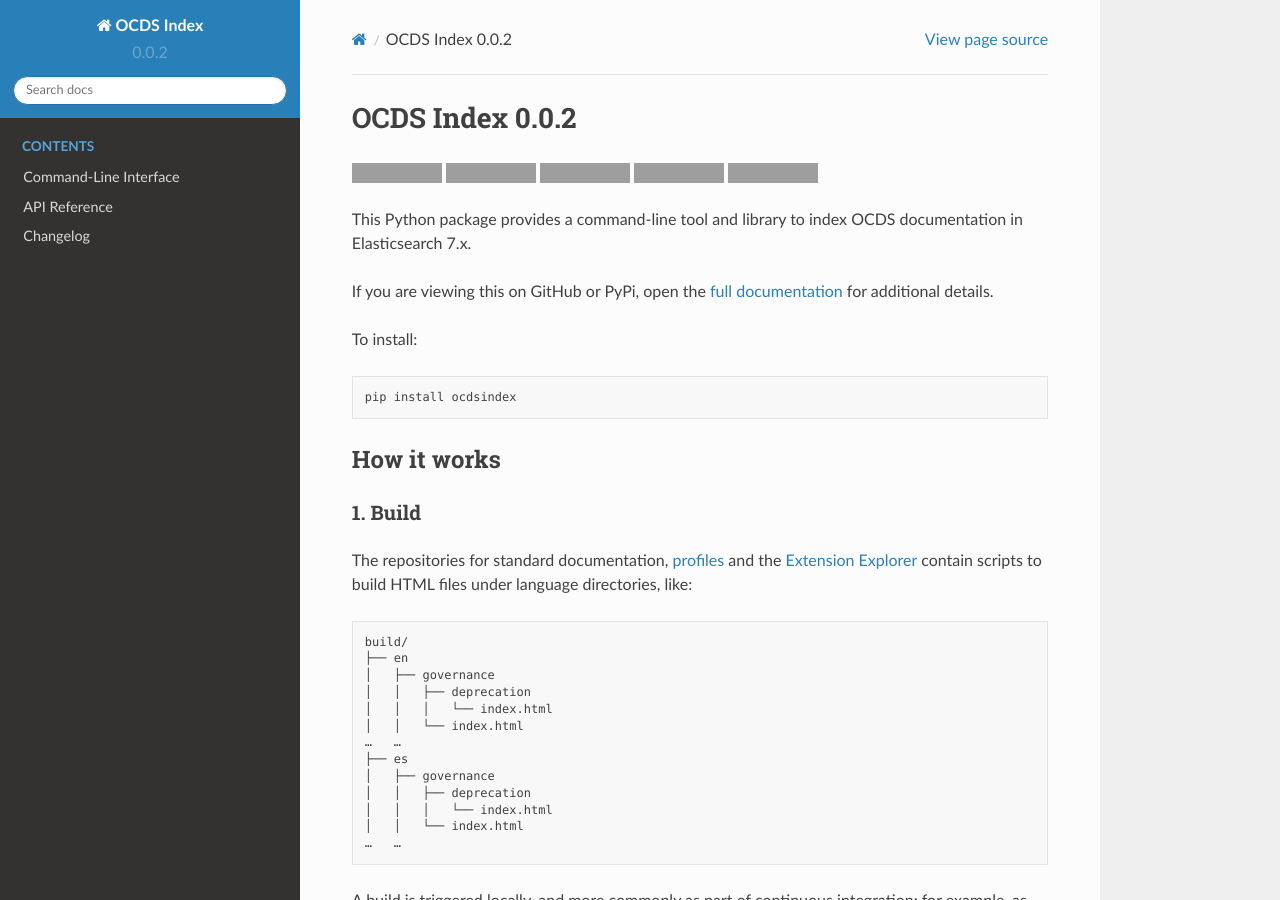
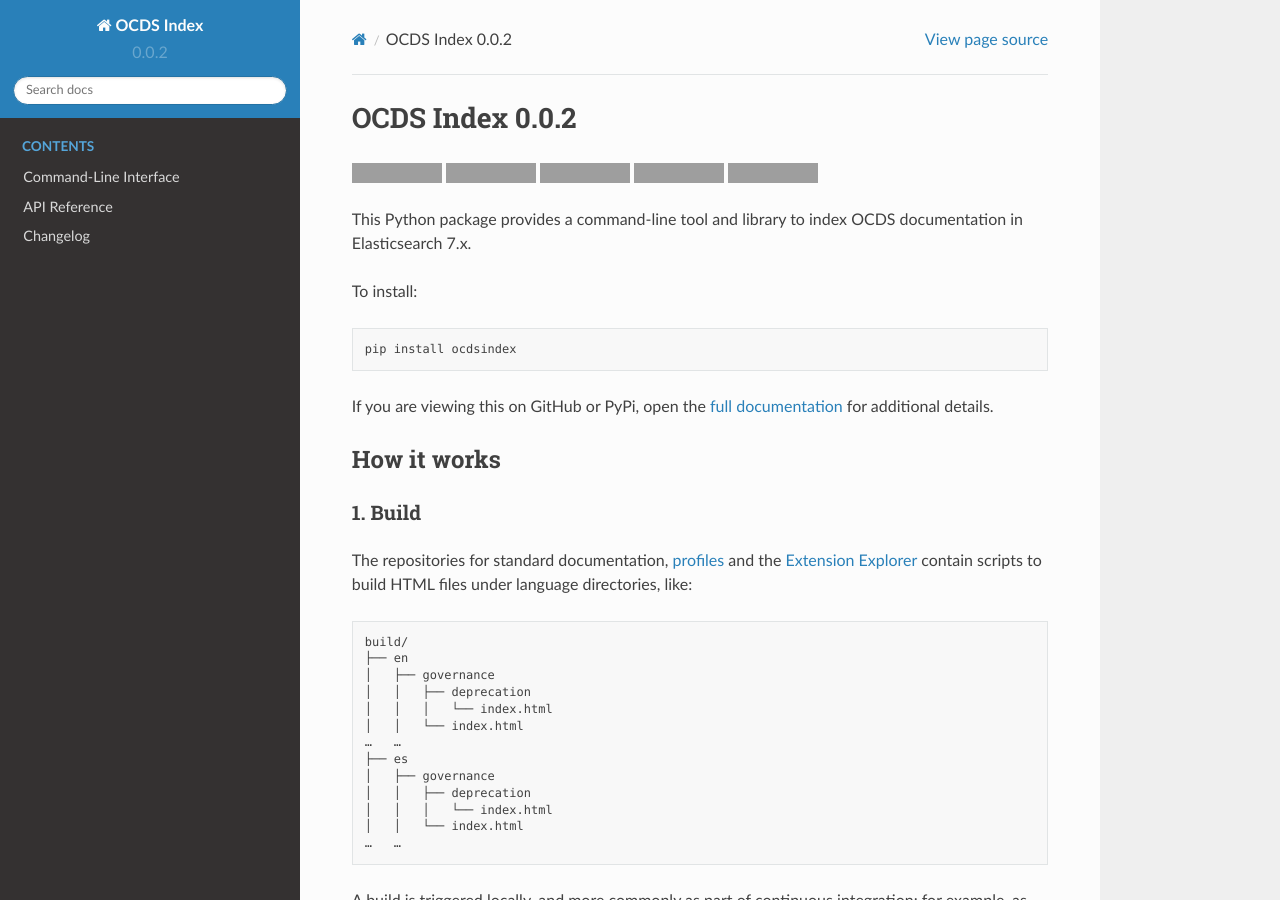
Before and after one commit to open-contracting/ocds-index, a Sphinx documentation site: the page built from docs/index.rst, in a window 1280 px wide and 900 px high. Built offline with Sphinx 7.4.7 and the Read the Docs theme 2.0.0, drawn with Linux system fonts in a browser that asks for light colours; some of the changed lines change nothing that is shown; grey boxes are pictures that could not be loaded.

Commit message:
docs: Move installation instructions to readme

```diff
--- a/README.rst
+++ b/README.rst
@@ -1,6 +1,12 @@
 |PyPI Version| |Build Status| |Lint Status| |Coverage Status| |Python Version|
 
 This Python package provides a command-line tool and library to index OCDS documentation in Elasticsearch 7.x.
+
+To install:
+
+.. code-block:: bash
+
+   pip install ocdsindex
 
 If you are viewing this on GitHub or PyPi, open the `full documentation <https://ocds-index.readthedocs.io/>`__ for additional details.
 
--- a/docs/index.rst
+++ b/docs/index.rst
@@ -2,12 +2,6 @@ OCDS Index |release|
 ====================
 
 .. include:: ../README.rst
-
-To install:
-
-.. code-block:: bash
-
-   pip install ocdsindex
 
 How it works
 ------------
```
